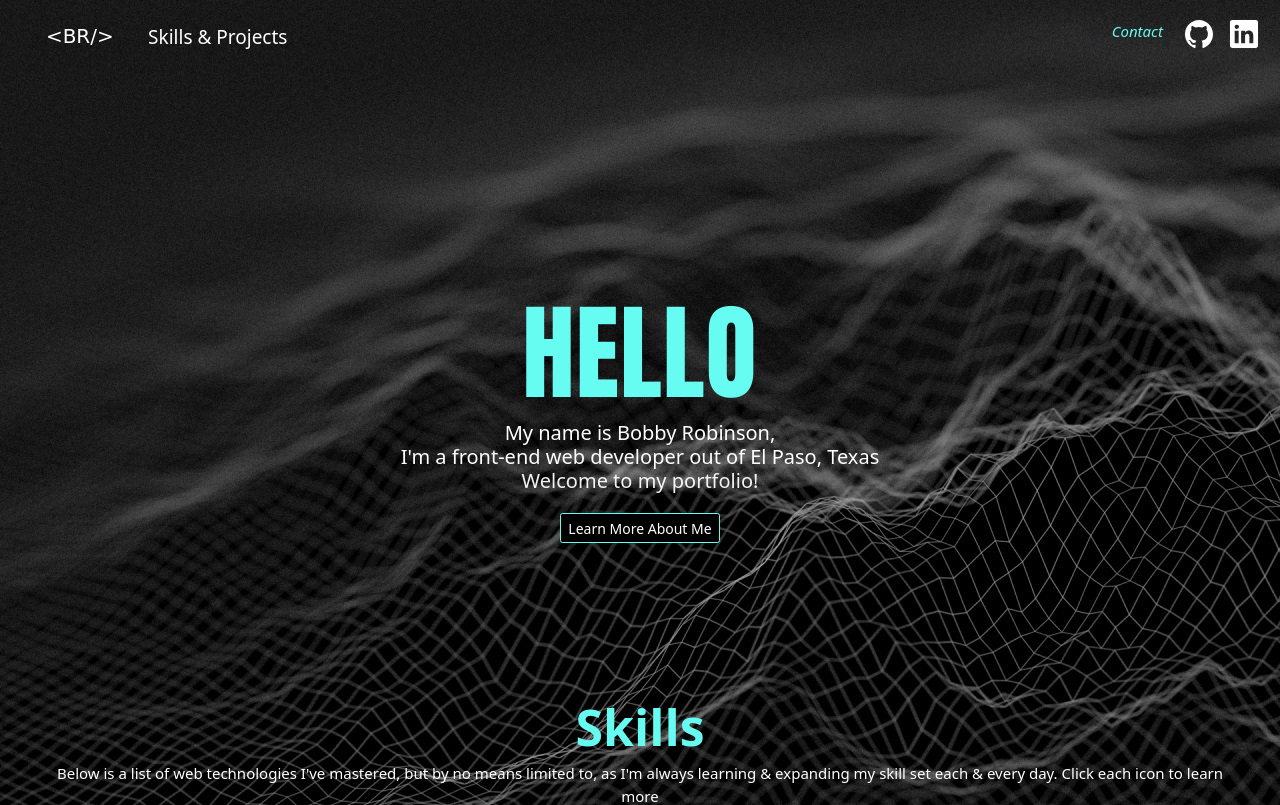
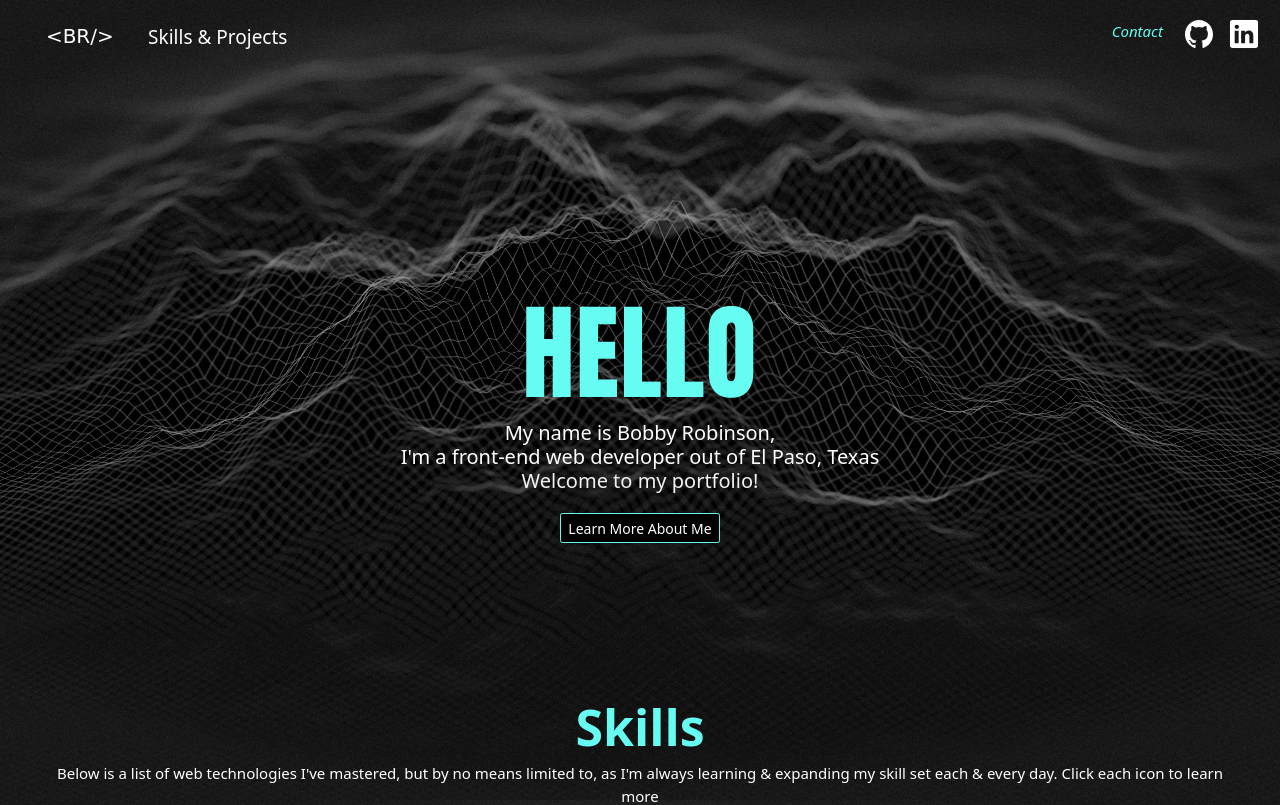
Before and after one commit to rarob/portfolio, a website: page index.html in a window 1280 px wide. Shown: the top 805 px of the page. Drawn offline with nearby package versions, Linux system fonts and the light colour scheme; a web font is replaced by a local one.

Commit message:
fixed background image
changed background image properties to fit vertical monitors and  hide whitespace in the nav

```diff
--- a/sass/base/_base.scss
+++ b/sass/base/_base.scss
@@ -15,6 +15,7 @@ html {
 
 body {
   background: url("../img/black.jpg") no-repeat fixed;
+  background-size: cover;
 
   box-sizing: border-box;
   height: auto;
--- a/sass/layout/_nav.scss
+++ b/sass/layout/_nav.scss
@@ -1,5 +1,5 @@
 .navbar.transparent.navbar-expand-lg.navbar-light.bg-light {
-  background-image: url("../img/black.jpg");
+  background-color: transparent !important;
   .navbar-nav {
     margin-left: 2%;
     #content.nav-link.active {
@@ -13,6 +13,7 @@
     }
     .icon-navbar {
       display: flex;
+      list-style-type: none;
 
       #contact {
         margin: 1.5rem 2rem 0 0;
```
Also changed, not shown: css/style.css, 1 other file.
